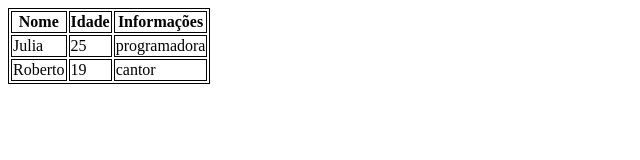
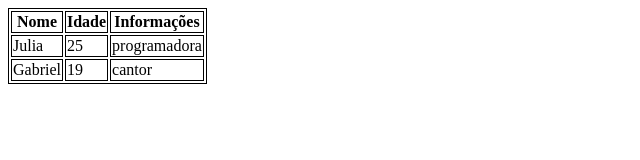
Before and after one commit to Juliafgf/Aula-Tabela, a plain HTML site: page index.html in a window 1280 px wide. Shown: the full height of the page, 0-640 px from the left. Drawn offline with Linux system fonts and the light colour scheme.

Commit message:
o nome ricardo foi trocado por gabriel

```diff
--- a/index.html
+++ b/index.html
@@ -24,7 +24,7 @@
             <TD>programadora</TD>
         </tr>
         <tr>
-            <td>Roberto</td>
+            <td>Gabriel</td>
             <td>19</td>
             <td>cantor</td>
 
```
